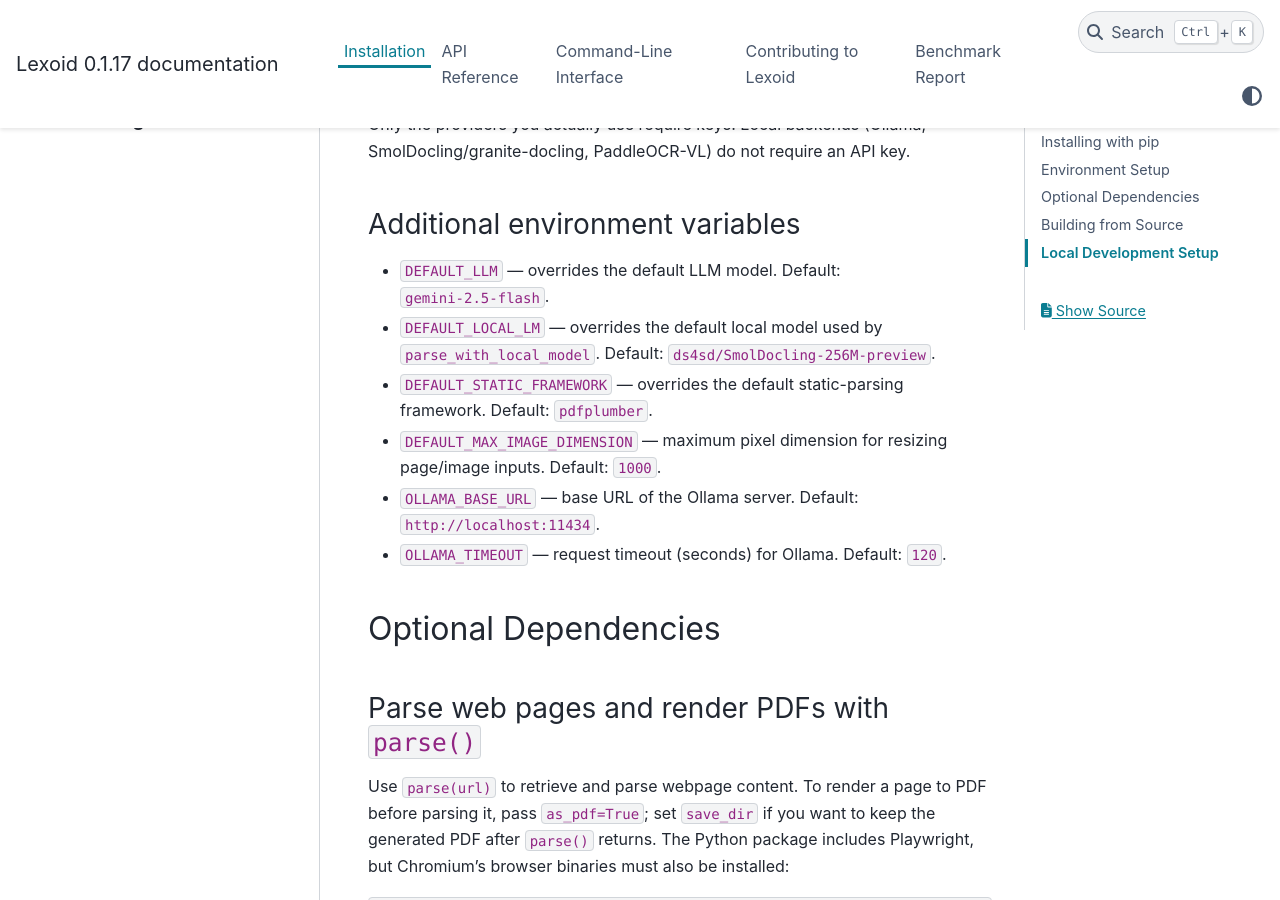
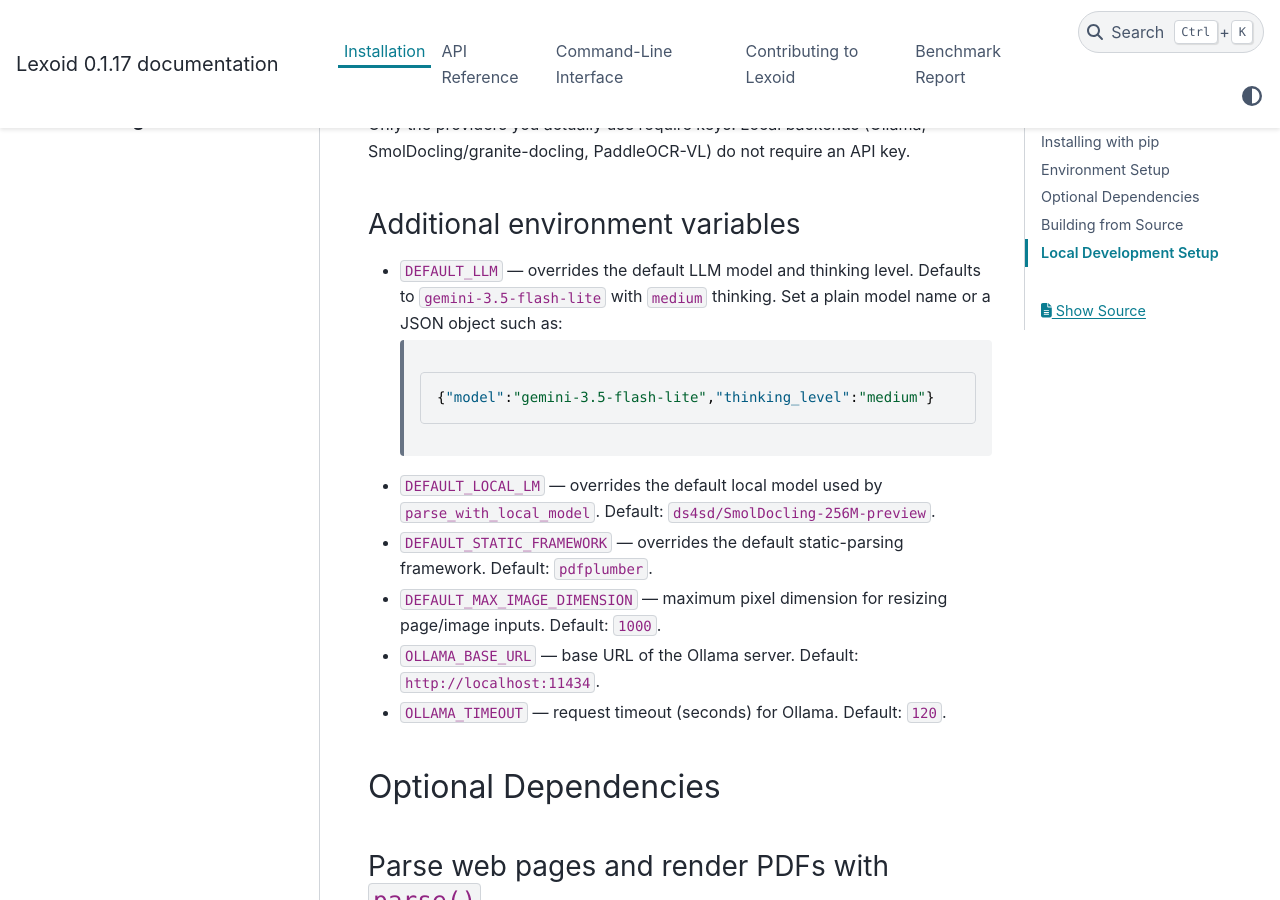
Before and after one commit to oidlabs-com/Lexoid, a Sphinx documentation site: the page built from docs/installation.rst, in a window 1280 px wide and 900 px high, scrolled down 722 px. Built offline with Sphinx 7.4.7 and the PyData theme 0.15.4, drawn with Linux system fonts in a browser that asks for light colours.

Commit message:
Doc update #199

```diff
--- a/docs/api.rst
+++ b/docs/api.rst
@@ -46,11 +46,11 @@
 
    Additional keyword arguments:
 
-   * ``model`` (str): LLM model to use. Defaults to the ``DEFAULT_LLM`` environment variable, or ``"gemini-2.5-flash"``.
+    * ``model`` (str): LLM model to use. Defaults to ``DEFAULT_LLM`` (``gemini-3.5-flash-lite`` when unset).
    * ``api_provider`` (str): API provider for LLM parsing. One of ``"gemini"``, ``"openai"``, ``"anthropic"``, ``"mistral"``, ``"huggingface"``, ``"together"``, ``"openrouter"``, ``"fireworks"``, ``"ollama"``, or ``"local"``. If not set, the provider is inferred from the model name.
    * ``framework`` (str): Static parsing framework — ``"pdfplumber"`` (default), ``"pdfminer"``, or ``"paddleocr"``.
    * ``temperature`` (float): Temperature for LLM generation. Default: ``0.0``.
-   * ``thinking_level`` (str, optional): Thinking/reasoning level for supported LLMs (``"low"``, ``"medium"``, or ``"high"``). Maps to provider-specific controls (e.g., ``thinkingConfig`` for Gemini, reasoning effort for OpenAI Responses, or thinking token budget for Anthropic).
+    * ``thinking_level`` (str, optional): Thinking/reasoning level for supported LLMs (``"low"``, ``"medium"``, or ``"high"``). Defaults to ``medium`` with ``DEFAULT_LLM``. Maps to provider-specific controls (e.g., ``thinkingConfig`` for Gemini, reasoning effort for OpenAI Responses, or thinking token budget for Anthropic).
    * ``max_tokens`` (int): Max output tokens per LLM call. Defaults to ``16384`` for OpenAI document parsing, ``4096`` for Ollama, and ``1024`` otherwise. OpenAI uses the Responses API; this limit includes reasoning tokens. Incomplete or empty OpenAI responses raise an error rather than returning a partial document.
    * ``system_prompt`` (str): Override the default parser system prompt.
    * ``user_prompt`` (str): Override the default user prompt.
--- a/docs/installation.rst
+++ b/docs/installation.rst
@@ -34,7 +34,11 @@
 Additional environment variables
 ^^^^^^^^^^^^^^^^^^^^^^^^^^^^^^^^
 
-* ``DEFAULT_LLM`` — overrides the default LLM model. Default: ``gemini-2.5-flash``.
+* ``DEFAULT_LLM`` — overrides the default LLM model and thinking level. Defaults to ``gemini-3.5-flash-lite`` with ``medium`` thinking. Set a plain model name or a JSON object such as:
+
+    .. code-block:: json
+
+         {"model":"gemini-3.5-flash-lite","thinking_level":"medium"}
 * ``DEFAULT_LOCAL_LM`` — overrides the default local model used by ``parse_with_local_model``. Default: ``ds4sd/SmolDocling-256M-preview``.
 * ``DEFAULT_STATIC_FRAMEWORK`` — overrides the default static-parsing framework. Default: ``pdfplumber``.
 * ``DEFAULT_MAX_IMAGE_DIMENSION`` — maximum pixel dimension for resizing page/image inputs. Default: ``1000``.
```
Also changed, not shown: skills/lexoid-python/SKILL.md (+1 -1 lines), 2 other files.
